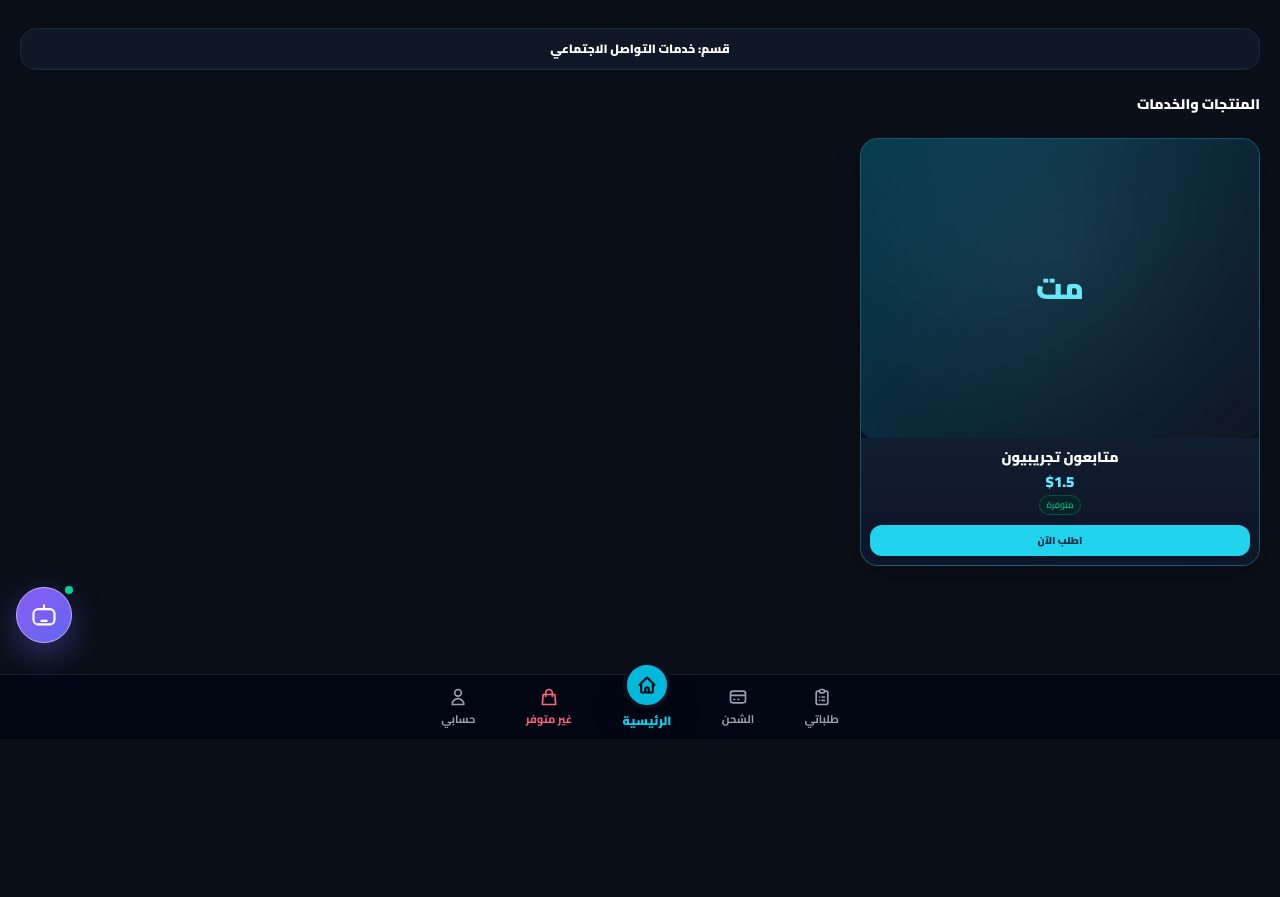
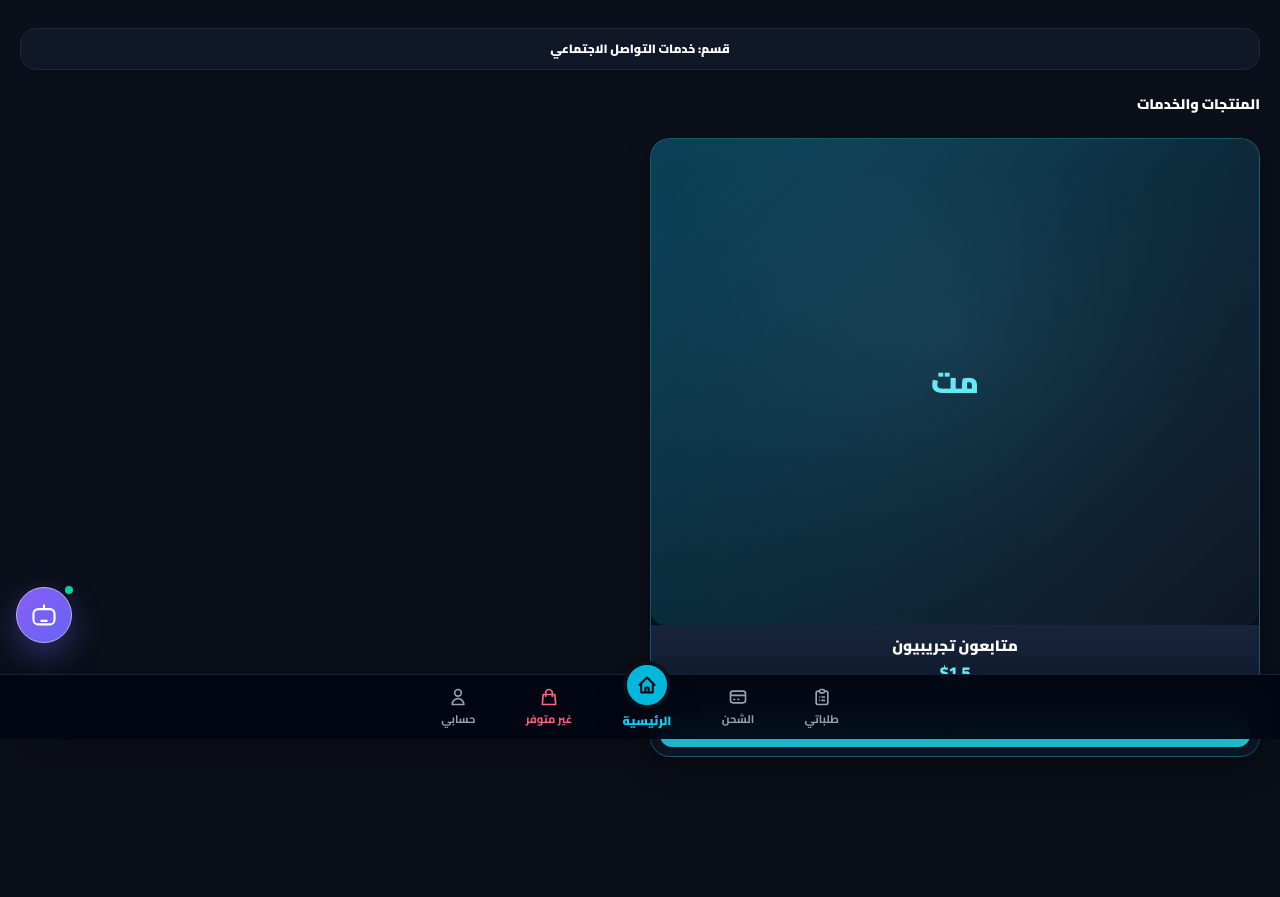
Before and after one commit to OWJMEDIA963/OWJ-MEDIA, a Flask app: page /category/1 in a window 1280 px wide. Shown: the part 61-958 px from the top of the page. Before the commit the page ends 790 px from the top, so only its background shows below. Run offline with Flask 3, Linux system fonts and the light colour scheme; data comes from the database, SQL or seed files in the repository.

Commit message:
Add files via upload

```diff
--- a/templates/category_services.html
+++ b/templates/category_services.html
@@ -3,20 +3,25 @@
 {% block content %}
 <style>
 /* Force all service text and controls below the image, never on top of it */
-.owj-service-card{display:flex!important;flex-direction:column!important;justify-content:flex-start!important;align-items:stretch!important;position:relative!important;isolation:isolate;min-width:0;min-height:0!important;height:auto!important;aspect-ratio:auto!important;padding:0!important;overflow:hidden!important;background:linear-gradient(155deg,#1b293b,#0c1423)!important;border:1px solid rgba(34,211,238,.34)!important;border-radius:18px!important;box-shadow:0 9px 24px rgba(0,0,0,.25)!important;}
-.owj-service-media{position:relative!important;display:block!important;flex:0 0 auto!important;width:100%!important;aspect-ratio:4/3!important;overflow:hidden!important;background:radial-gradient(circle at 50% 40%,#263449,#080f1d 78%);order:0!important;padding:9px!important;box-sizing:border-box!important;}
-.owj-service-background{position:absolute!important;inset:0!important;z-index:0!important;width:100%!important;height:100%!important;object-fit:contain!important;object-position:center!important;opacity:1!important;border-radius:12px!important;filter:drop-shadow(0 6px 12px rgba(0,0,0,.28));}
+.owj-service-card{display:flex!important;flex-direction:column!important;justify-content:flex-start!important;align-items:stretch!important;position:relative!important;isolation:isolate;min-width:0;min-height:0!important;height:auto!important;aspect-ratio:auto!important;padding:0!important;overflow:hidden!important;background:linear-gradient(155deg,#1b293b,#0c1423)!important;border:1px solid rgba(34,211,238,.34)!important;border-radius:20px!important;box-shadow:0 11px 28px rgba(0,0,0,.32),inset 0 1px 0 rgba(255,255,255,.04)!important;}
+.owj-service-media{position:relative!important;display:block!important;flex:0 0 auto!important;width:100%!important;aspect-ratio:1/1!important;overflow:hidden!important;background:radial-gradient(ellipse at 50% 42%,#29445b 0%,#14243a 52%,#080f1d 100%);order:0!important;padding:8px!important;box-sizing:border-box!important;}
+.owj-service-background{position:absolute!important;inset:0!important;z-index:0!important;width:100%!important;height:100%!important;object-fit:contain!important;object-position:center!important;opacity:1!important;border-radius:14px!important;filter:drop-shadow(0 8px 15px rgba(0,0,0,.34));}
 .owj-service-media:after{content:"";position:absolute;inset:0;z-index:1;background:transparent!important;pointer-events:none;}
 .owj-service-placeholder{display:flex;align-items:center;justify-content:center;background:linear-gradient(135deg,rgba(6,182,212,.28),rgba(17,24,39,.9));border-radius:12px;color:#67e8f9;font-size:30px;font-weight:900;}
-.owj-service-content{position:relative!important;inset:auto!important;z-index:2!important;display:flex!important;flex-direction:column!important;align-items:center!important;justify-content:flex-start!important;flex:0 0 auto!important;width:100%!important;min-height:0!important;box-sizing:border-box!important;order:1!important;padding:13px 10px 10px!important;background:linear-gradient(180deg,#111d30,#0f172a)!important;}
+.owj-service-content{position:relative!important;inset:auto!important;z-index:2!important;display:flex!important;flex-direction:column!important;align-items:center!important;justify-content:flex-start!important;flex:0 0 auto!important;width:100%!important;min-height:0!important;box-sizing:border-box!important;order:1!important;padding:14px 11px 11px!important;background:linear-gradient(180deg,#17243a,#0f172a)!important;}
 .owj-service-content h3,.owj-service-content p,.owj-service-content span{position:static!important;text-shadow:none!important;}
-.owj-service-content h3{font-size:clamp(11px,2.6vw,14px);line-height:1.35;overflow-wrap:anywhere;color:#fff!important;}
-.owj-service-content p{font-size:clamp(12px,2.8vw,15px)!important;line-height:1.4!important;color:#67e8f9!important;margin:3px 0!important;font-weight:900!important;}
+.owj-service-content h3{font-size:clamp(13px,2.8vw,16px);line-height:1.4;overflow-wrap:anywhere;color:#fff!important;}
+.owj-service-content p{font-size:clamp(13px,2.9vw,16px)!important;line-height:1.4!important;color:#67e8f9!important;margin:3px 0!important;font-weight:900!important;}
 .owj-service-card>div:last-child{position:relative!important;inset:auto!important;z-index:3!important;order:2!important;width:100%!important;box-sizing:border-box!important;margin:0!important;padding:0 7px 8px!important;background:rgba(15,23,42,.98)!important;}
 .owj-service-card button{position:relative!important;inset:auto!important;display:block!important;width:100%!important;margin:4px 0 0!important;box-sizing:border-box!important;background:#22d3ee!important;color:#082f49!important;}
-@media(max-width:420px){.owj-service-content{padding:8px 5px 6px!important}.owj-service-content h3{font-size:clamp(10px,2.8vw,12px);line-height:1.3}.owj-service-content p{font-size:11px!important}.owj-service-card button{font-size:9px;padding-top:6px;padding-bottom:6px;margin-top:4px!important}}
+@media(max-width:420px){.owj-service-content{padding:11px 7px 8px!important}.owj-service-content h3{font-size:clamp(12px,3.1vw,14px);line-height:1.35}.owj-service-content p{font-size:13px!important}.owj-service-card button{font-size:11px;padding-top:8px;padding-bottom:8px;margin-top:6px!important}}
 @media(min-width:640px){.owj-service-card{border-radius:18px}.owj-service-content{padding:10px 8px 6px!important}.owj-service-card>div:last-child{padding:0 9px 9px!important}}
-@media(min-width:640px){.owj-products-grid{grid-template-columns:repeat(3,minmax(0,1fr))!important}}
+@media(min-width:640px){.owj-products-grid{grid-template-columns:repeat(3,minmax(0,1fr))!important}.owj-service-media{aspect-ratio:5/4!important}.owj-service-content h3{font-size:15px}.owj-service-content p{font-size:16px!important}}
+@media(min-width:1024px){.owj-products-grid{grid-template-columns:repeat(4,minmax(0,1fr))!important}}
+.owj-subcategory-grid{display:grid!important;grid-template-columns:repeat(2,minmax(0,1fr))!important;gap:12px!important}
+.owj-subcategory-card{border-radius:18px!important;background:linear-gradient(155deg,#1b2a40,#0b1220)!important;box-shadow:0 9px 22px rgba(0,0,0,.25)!important;border:1px solid rgba(34,211,238,.28)!important}
+.owj-subcategory-card img{aspect-ratio:1/1!important;object-fit:contain!important;padding:8px!important;background:radial-gradient(ellipse at center,#29445b,#080f1d 80%)!important}
+@media(min-width:640px){.owj-subcategory-grid{grid-template-columns:repeat(3,minmax(0,1fr))!important;gap:15px!important}.owj-subcategory-card img{aspect-ratio:5/4!important}}
 </style>
 <div class="max-w-7xl mx-auto px-3 sm:px-5 py-5 sm:py-7 space-y-6">
     <div class="bg-gray-900 border border-gray-800 rounded-2xl py-3 px-4 text-center shadow">
@@ -24,10 +29,10 @@
     </div>
 
     {% if subcategories %}
-    <section class="space-y-3"><h2 class="text-sm font-black text-white">الأقسام الفرعية</h2><div class="grid grid-cols-3 gap-2.5 sm:gap-3.5">{% for sub in subcategories %}<a href="/category/{{ sub.id }}" class="min-w-0 overflow-hidden rounded-xl sm:rounded-2xl border border-cyan-500/20 bg-gray-900 text-center text-xs sm:text-sm font-black text-white hover:border-cyan-400 transition">{% if sub.image_url %}<img src="{{ sub.image_url }}" alt="{{ sub.name }}" loading="lazy" class="block w-full aspect-[4/3] object-contain p-2 bg-gradient-to-br from-slate-800 to-gray-950">{% else %}<div class="flex w-full aspect-[4/3] items-center justify-center bg-gradient-to-br from-cyan-950 to-gray-900 text-2xl font-black text-cyan-300">{{ sub.name[:1] }}</div>{% endif %}<div class="p-2.5"><div class="line-clamp-2">{{ sub.name }}</div><p class="mt-1 text-[10px] font-normal text-cyan-300">{{ sub.services|length }} منتجات</p></div></a>{% endfor %}</div></section>
+    <section class="space-y-3"><h2 class="text-sm font-black text-white">الأقسام الفرعية</h2><div class="owj-subcategory-grid grid grid-cols-2 sm:grid-cols-3 gap-3 sm:gap-4">{% for sub in subcategories %}<a href="/category/{{ sub.id }}" class="owj-subcategory-card min-w-0 overflow-hidden rounded-xl sm:rounded-2xl text-center text-sm sm:text-base font-black text-white hover:border-cyan-400 transition">{% if sub.image_url %}<img src="{{ sub.image_url }}" alt="{{ sub.name }}" loading="lazy" class="block w-full aspect-square object-contain p-2 bg-gradient-to-br from-slate-800 to-gray-950">{% else %}<div class="flex w-full aspect-[4/3] items-center justify-center bg-gradient-to-br from-cyan-950 to-gray-900 text-2xl font-black text-cyan-300">{{ sub.name[:1] }}</div>{% endif %}<div class="p-2.5"><div class="line-clamp-2">{{ sub.name }}</div><p class="mt-1 text-[10px] font-normal text-cyan-300">{{ sub.services|length }} منتجات</p></div></a>{% endfor %}</div></section>
     {% endif %}
     {% if services %}<h2 class="text-sm font-black text-white">{% if category.parent_id %}المنتجات{% else %}المنتجات والخدمات{% endif %}</h2>{% endif %}
-    {% if services %}<div class="owj-products-grid grid grid-cols-2 sm:grid-cols-3 lg:grid-cols-4 gap-3 sm:gap-5" style="display:grid !important;grid-template-columns:repeat(3,minmax(0,1fr)) !important;grid-auto-rows:1fr;align-items:stretch;width:100%;">
+    {% if services %}<div class="owj-products-grid grid grid-cols-2 sm:grid-cols-3 lg:grid-cols-4 gap-3 sm:gap-5" style="display:grid !important;grid-template-columns:repeat(2,minmax(0,1fr)) !important;grid-auto-rows:1fr;align-items:stretch;width:100%;">
         {% for service in services %}
         <div id="service-{{ service.id }}" class="owj-service-card min-w-0 bg-gray-900 border border-gray-800 rounded-xl sm:rounded-3xl p-1.5 sm:p-3 shadow-xl flex flex-col justify-between text-center group transition relative {% if not service.is_available %} opacity-90 {% endif %}" style="display:flex;flex-direction:column;width:100%;height:auto;min-width:0;min-height:0;box-sizing:border-box;overflow:hidden;position:relative;isolation:isolate;">
             <div class="owj-service-media">
```
Also changed, not shown: templates/index.html (+9 -9 lines).
